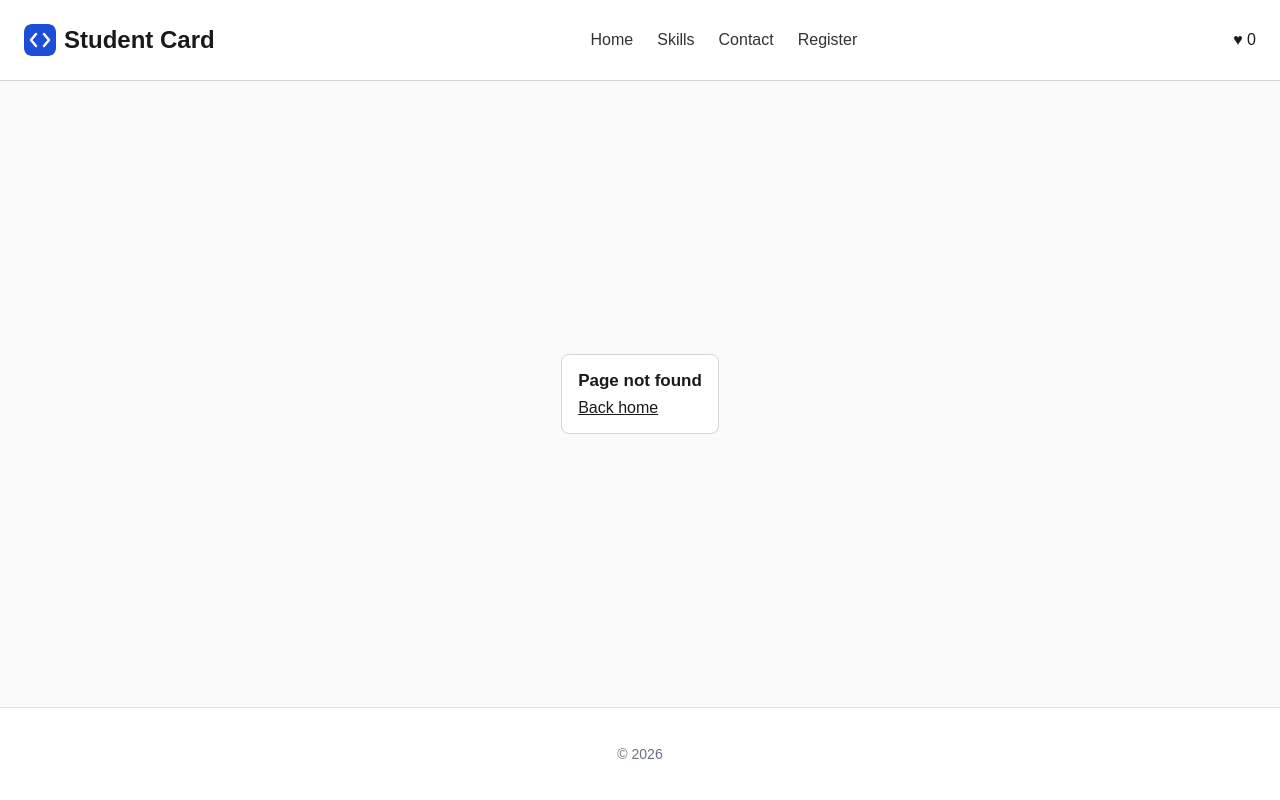
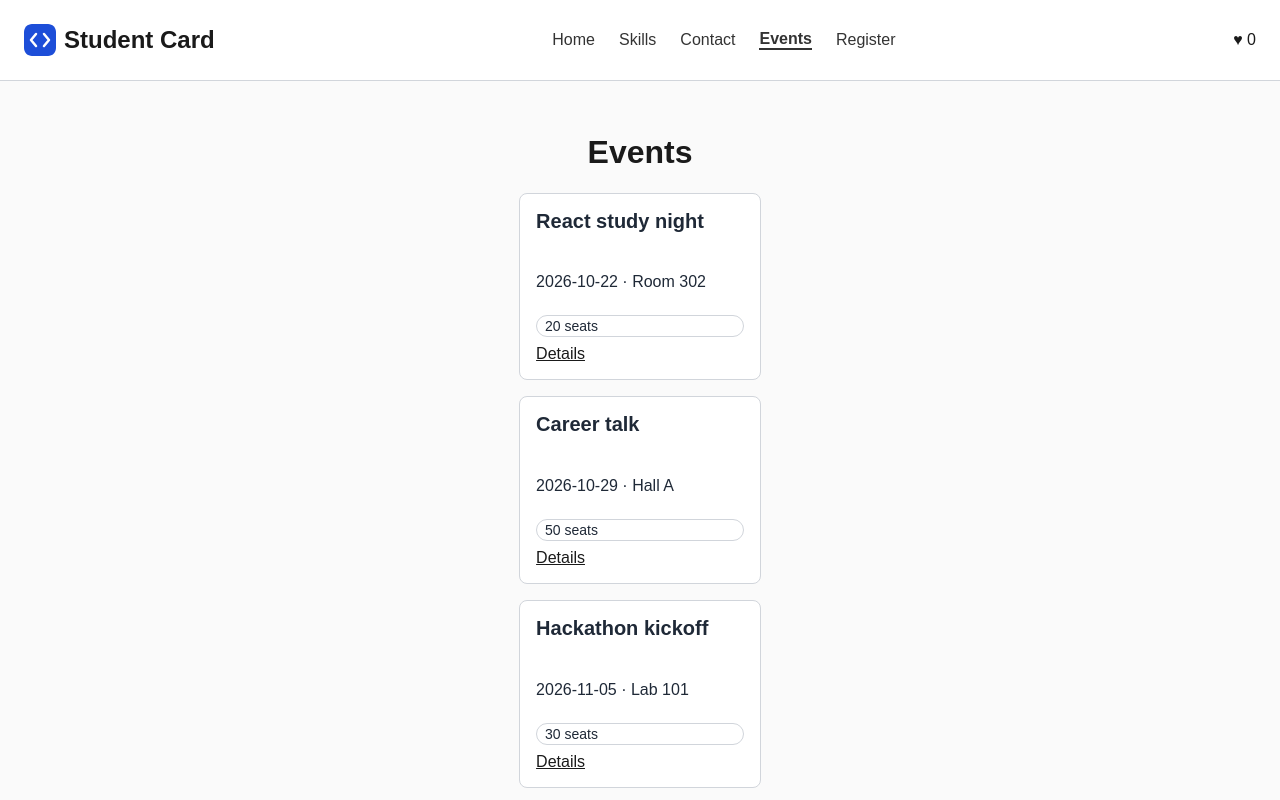
Before and after one commit to makishevat/iwamad-practice, a React (Vite) app: page /events in a window 1280 px wide. Before the commit this address had no page. Shown: the top 800 px of the page. Built offline with nearby package versions, Linux system fonts and the light colour scheme.

Commit message:
Week 7: events data, list and details pages

```diff
--- a/src/App.tsx
+++ b/src/App.tsx
@@ -5,6 +5,8 @@ import { SkillsPage } from "./pages/SkillsPage";
 import { ContactPage } from "./pages/ContactPage";
 import { NotFoundPage } from "./pages/NotFoundPage";
 import { RegisterPage } from "./pages/RegisterPage";
+import { EventsPage } from "./pages/EventsPage";
+import { EventDetailsPage } from "./pages/EventDetailsPage";
 
 function App() {
   return (
@@ -12,6 +14,8 @@ function App() {
       <Route element={<Layout />}>
         <Route index element={<HomePage />} />
         <Route path="skills" element={<SkillsPage />} />
+        <Route path="events" element={<EventsPage />} />
+        <Route path="events/:eventId" element={<EventDetailsPage />} />
         <Route path="contact" element={<ContactPage />} />
         <Route path="register" element={<RegisterPage />} />
         <Route path="*" element={<NotFoundPage />} />
--- /dev/null
+++ b/src/components/EventCard.tsx
@@ -0,0 +1,15 @@
+import { Link } from 'react-router'
+import type { CampusEvent } from '../data/events'
+import { Tag } from "./ui/Tag";
+import { Card } from "./ui/Card";
+
+export function EventCard({ event }: { event: CampusEvent }) {
+  return (
+    <Card>
+      <h2>{event.title}</h2>
+      <p>{event.date} · {event.place}</p>
+      <Tag label={`${event.seats} seats`} />
+      <Link to={`/events/${event.id}`}>Details</Link>
+    </Card>
+  )
+}
--- a/src/components/Header.tsx
+++ b/src/components/Header.tsx
@@ -19,6 +19,7 @@ export function Header({ title }: HeaderProps) {
         <NavLink to="/" end>Home</NavLink>
         <NavLink to="/skills">Skills</NavLink>
         <NavLink to="/contact">Contact</NavLink>
+        <NavLink to="/events">Events</NavLink>
         <NavLink to="/register">Register</NavLink>
       </nav>
       <span className="likes-count">♥ {likes}</span>
--- a/src/components/ui/Card.tsx
+++ b/src/components/ui/Card.tsx
@@ -1,5 +1,5 @@
 import type { ReactNode } from "react";
 
 export function Card({ children }: { children: ReactNode }) {
-  return <div className="card">{children}</div>;
+  return <article className="card">{children}</article>;
 }
--- /dev/null
+++ b/src/data/events.ts
@@ -0,0 +1,8 @@
+export type CampusEvent = { id: number; title: string; date: string; place: string; seats: number }
+
+export const events: CampusEvent[] = [
+  { id: 1, title: 'React study night', date: '2026-10-22', place: 'Room 302', seats: 20 },
+  { id: 2, title: 'Career talk', date: '2026-10-29', place: 'Hall A', seats: 50 },
+  { id: 3, title: 'Hackathon kickoff', date: '2026-11-05', place: 'Lab 101', seats: 30 },
+  { id: 4, title: 'Board games evening', date: '2026-11-12', place: 'Room 210', seats: 3 },
+]
--- /dev/null
+++ b/src/pages/EventDetailsPage.tsx
@@ -0,0 +1,27 @@
+import { Link, useParams } from "react-router";
+import { events } from "../data/events";
+
+export function EventDetailsPage() {
+  const { eventId } = useParams();
+  const event = events.find((item) => item.id === Number(eventId));
+
+  if (!event) {
+    return (
+      <>
+        <h1>Event not found</h1>
+        <p>No event with id {eventId}.</p>
+        <Link to="/events">Back to events</Link>
+      </>
+    );
+  }
+
+  return (
+    <>
+      <h1>{event.title}</h1>
+      <p>
+        {event.date} · {event.place}
+      </p>
+      <Link to="/events">Back to events</Link>
+    </>
+  );
+}
--- /dev/null
+++ b/src/pages/EventsPage.tsx
@@ -0,0 +1,13 @@
+import { EventCard } from "../components/EventCard";
+import { events } from "../data/events";
+
+export function EventsPage() {
+  return (
+    <>
+      <h1>Events</h1>
+      <div className="card-grid">
+        {events.map((event) => <EventCard key={event.id} event={event} />)}
+      </div>
+    </>
+  )
+}
--- a/src/styles/ui.css
+++ b/src/styles/ui.css
@@ -87,3 +87,17 @@ form {
   gap: var(--space-2);
   min-height: 44px;
 }
+.card-grid {
+  display: grid;
+  gap: var(--space-4);
+  grid-template-columns: repeat(auto-fill, minmax(200px, 1fr));
+}
+
+.card-grid h2 {
+  margin-top: 0;
+  font-size: 1.25rem;
+}
+
+.card-grid .card {
+  max-width: none;
+}
```
